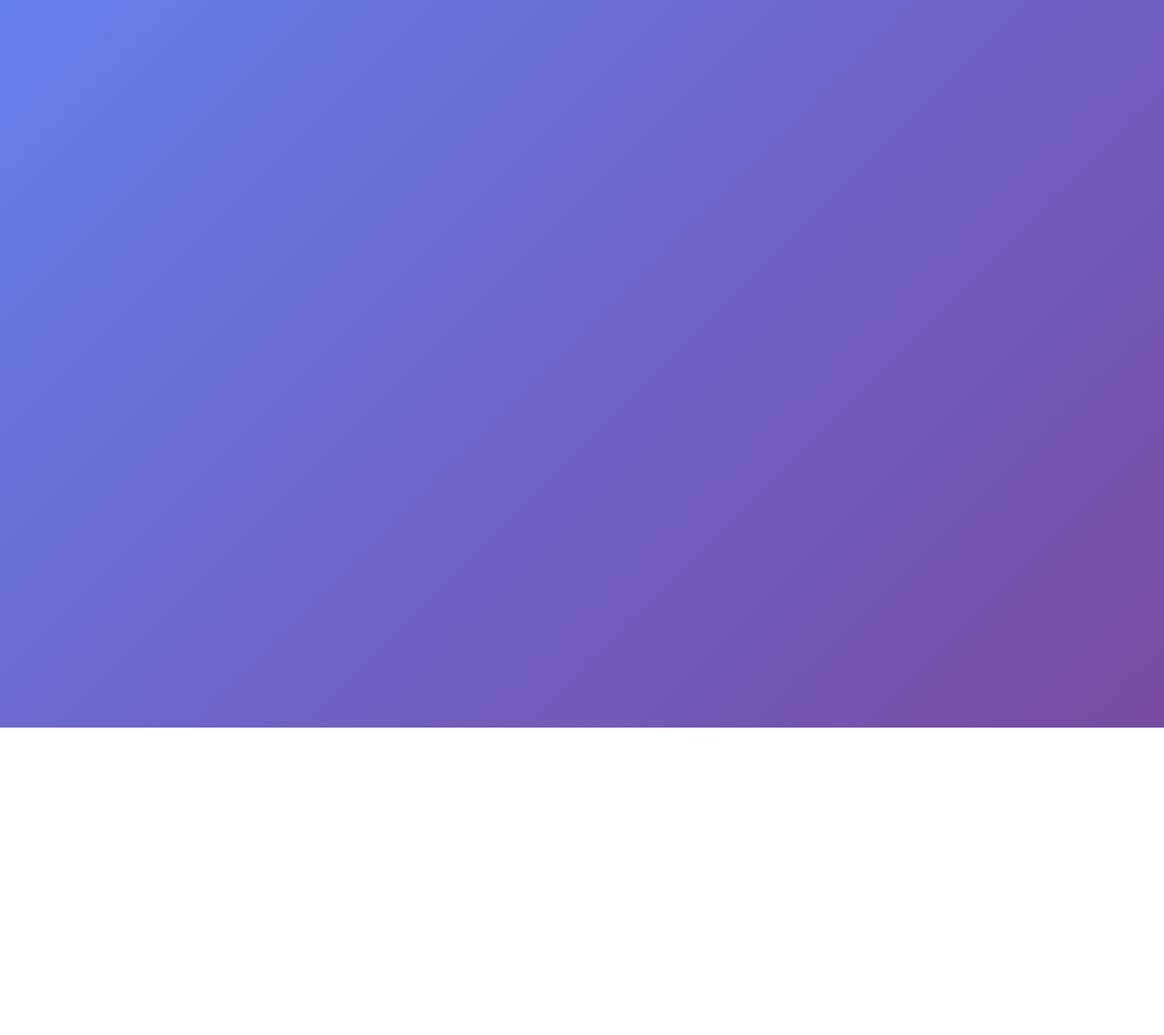
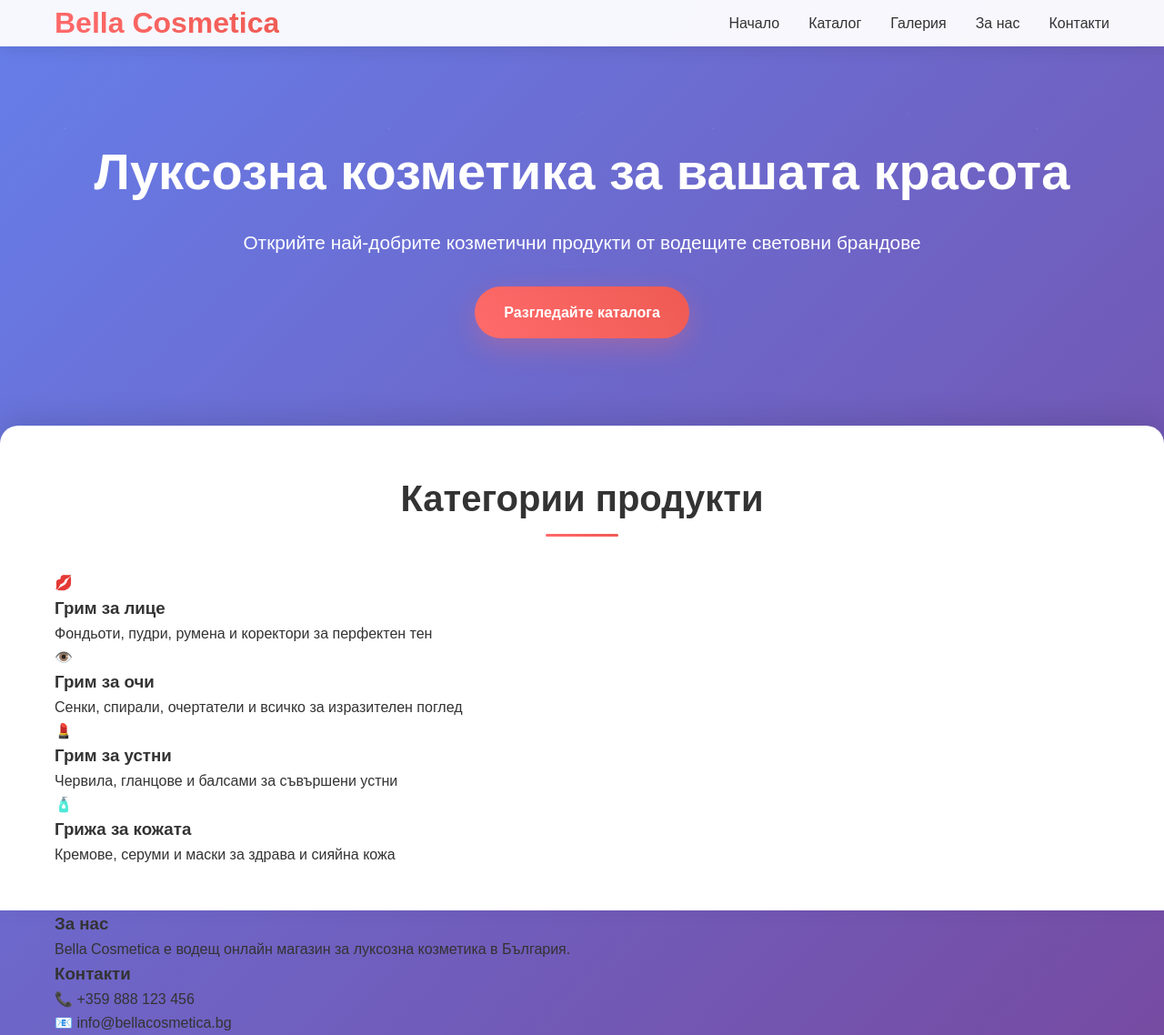
Before and after one commit to Icoo25/ico, a plain HTML site: page index.html in a window 1280 px wide. Shown: the whole page at 91% size. Before the commit the page ends 800 px from the top, so only its background shows below. Drawn offline with Linux system fonts and the light colour scheme.

Commit message:
Update index.html

```diff
--- a/index.html
+++ b/index.html
@@ -132,3 +132,123 @@
             padding: 1rem 2rem;
             background: linear-gradient(45deg, #ff6b6b, #ee5a52);
             color: white;
+            text-decoration: none;
+            border-radius: 50px;
+            font-weight: bold;
+            transition: all 0.3s ease;
+            opacity: 0;
+            animation: fadeInUp 1s ease 0.6s forwards;
+            box-shadow: 0 10px 30px rgba(255, 107, 107, 0.3);
+        }
+
+        .cta-button:hover {
+            transform: translateY(-3px);
+            box-shadow: 0 15px 40px rgba(255, 107, 107, 0.4);
+        }
+
+        @keyframes fadeInUp {
+            to {
+                opacity: 1;
+                transform: translateY(0);
+            }
+        }
+
+        /* Main Content */
+        main {
+            background: white;
+            border-radius: 20px 20px 0 0;
+            margin-top: 2rem;
+            padding: 3rem 0;
+            box-shadow: 0 -10px 30px rgba(0, 0, 0, 0.1);
+        }
+
+        .section-title {
+            text-align: center;
+            font-size: 2.5rem;
+            margin-bottom: 3rem;
+            color: #333;
+            position: relative;
+        }
+
+        .section-title::after {
+            content: '';
+            position: absolute;
+            bottom: -10px;
+            left: 50%;
+            transform: translateX(-50%);
+            width: 80px;
+            height: 3px;
+            background: linear-gradient(45deg, #ff6b6b, #ee5a52);
+            border-radius: 2px;
+        }
+    </style>
+</head>
+<body>
+    <header>
+        <nav class="container">
+            <div class="logo">Bella Cosmetica</div>
+            <ul class="nav-links">
+                <li><a href="#home">Начало</a></li>
+                <li><a href="#catalog">Каталог</a></li>
+                <li><a href="#gallery">Галерия</a></li>
+                <li><a href="#about">За нас</a></li>
+                <li><a href="#contact">Контакти</a></li>
+            </ul>
+        </nav>
+    </header>
+
+    <section class="hero" id="home">
+        <div class="container">
+            <h1>Луксозна козметика за вашата красота</h1>
+            <p>Открийте най-добрите козметични продукти от водещите световни брандове</p>
+            <a href="#catalog" class="cta-button">Разгледайте каталога</a>
+        </div>
+    </section>
+
+    <main>
+        <div class="container">
+            <section id="catalog">
+                <h2 class="section-title">Категории продукти</h2>
+                <div class="categories">
+                    <div class="category-card">
+                        <div class="category-icon">💋</div>
+                        <h3>Грим за лице</h3>
+                        <p>Фондьоти, пудри, румена и коректори за перфектен тен</p>
+                    </div>
+                    <div class="category-card">
+                        <div class="category-icon">👁️</div>
+                        <h3>Грим за очи</h3>
+                        <p>Сенки, спирали, очертатели и всичко за изразителен поглед</p>
+                    </div>
+                    <div class="category-card">
+                        <div class="category-icon">💄</div>
+                        <h3>Грим за устни</h3>
+                        <p>Червила, гланцове и балсами за съвършени устни</p>
+                    </div>
+                    <div class="category-card">
+                        <div class="category-icon">🧴</div>
+                        <h3>Грижа за кожата</h3>
+                        <p>Кремове, серуми и маски за здрава и сияйна кожа</p>
+                    </div>
+                </div>
+            </section>
+        </div>
+    </main>
+
+    <footer>
+        <div class="container">
+            <div class="footer-content">
+                <div class="footer-section">
+                    <h3>За нас</h3>
+                    <p>Bella Cosmetica е водещ онлайн магазин за луксозна козметика в България.</p>
+                </div>
+                <div class="footer-section">
+                    <h3>Контакти</h3>
+                    <p>📞 +359 888 123 456</p>
+                    <p>📧 info@bellacosmetica.bg</p>
+                </div>
+            </div>
+        </div>
+    </footer>
+</body>
+</html>
```
